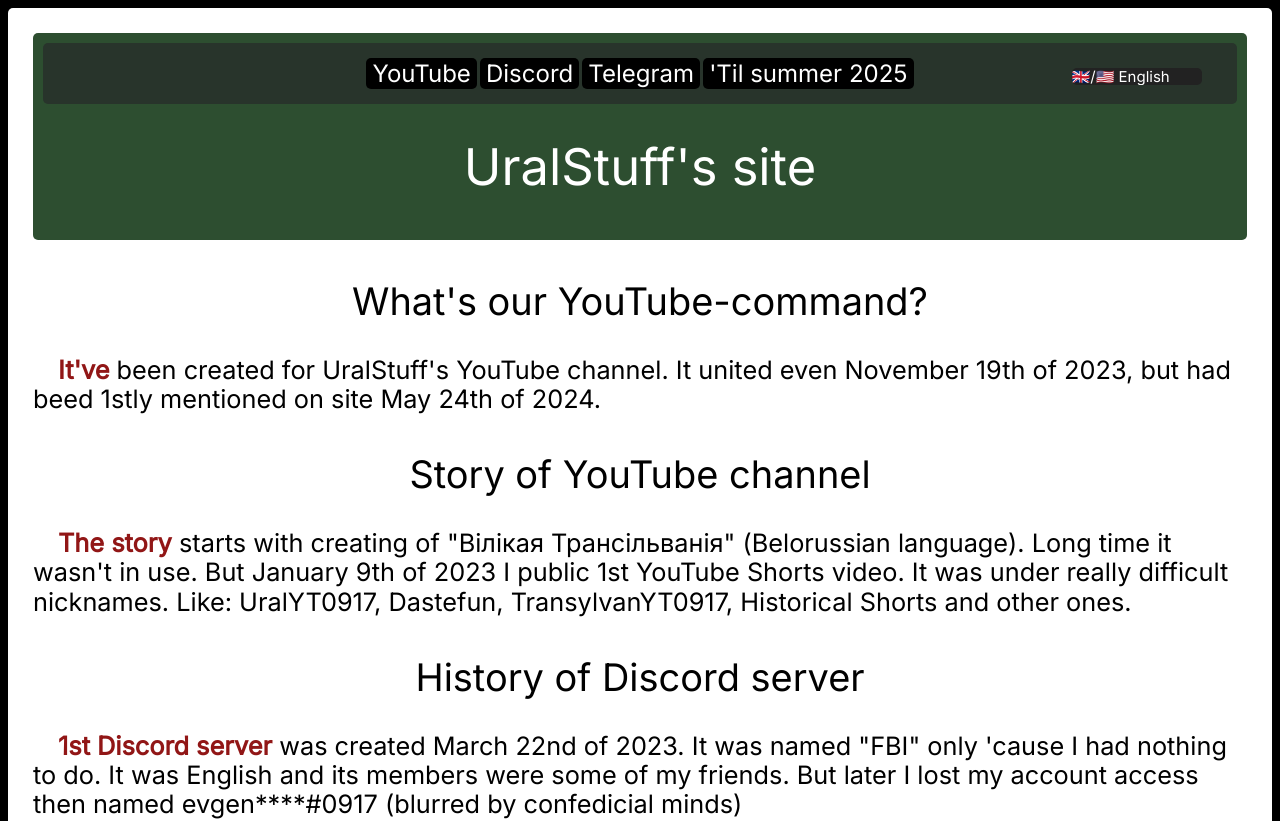
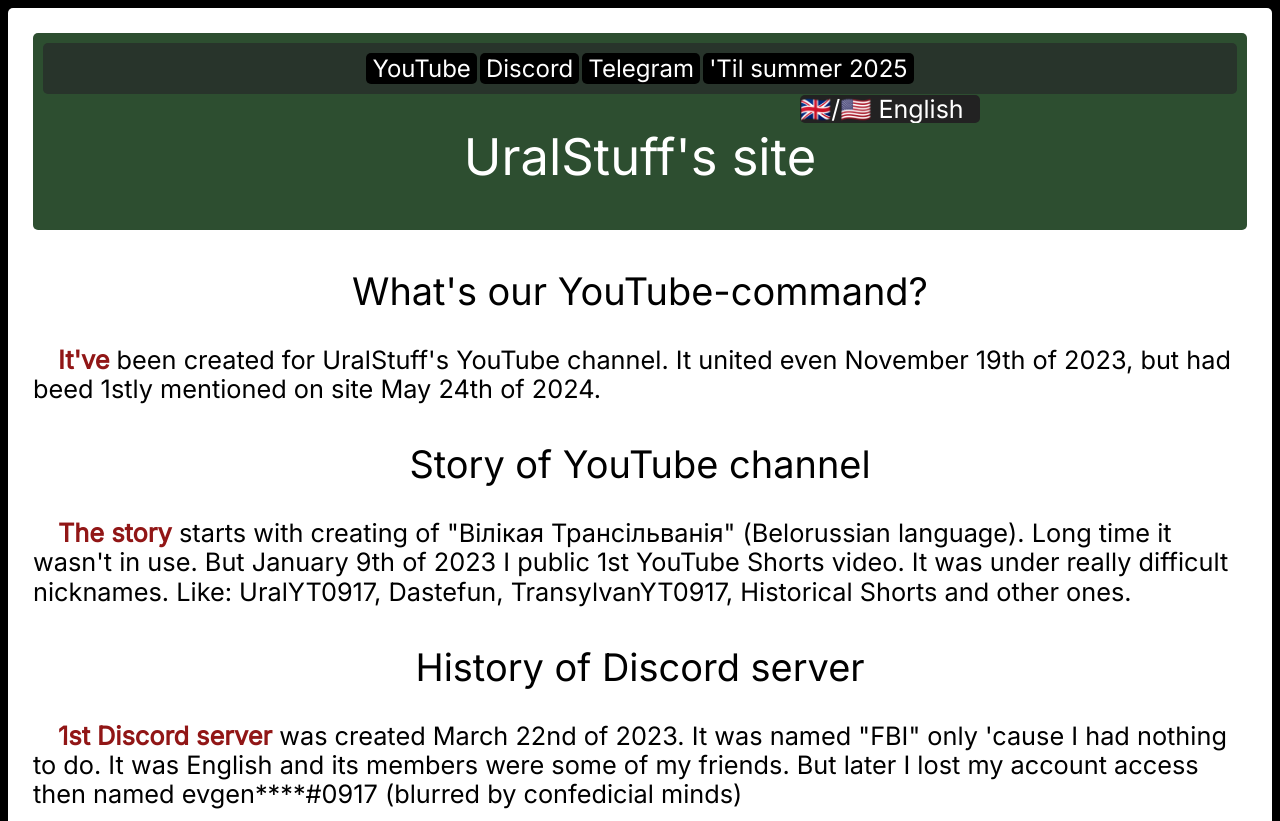
Before and after one commit to Troushy/Troushy.github.io, a plain HTML site: page en.html in a window 1280 px wide. Shown: the top 821 px of the page. Drawn offline with Linux system fonts and the light colour scheme.

Commit message:
v5.23.2.2-06

```diff
--- a/style.css
+++ b/style.css
@@ -55,7 +55,7 @@ button {
   text-decoration: none;
   background-color: #28342b;
 	border-radius: 5px;
-	padding: 15px;
+	padding: 10px;
 } select {
   -webkit-appearance: none;
   -moz-appearance: none;
@@ -67,7 +67,7 @@ button {
   border-color: black;
 	font-weight: 400;
 	font-style: normal;
-	font-size: 15px;
+	font-size: 25px;
   text-align: left;
 	border-radius: 5px;
   margin-inline: -2px;
```
Also changed, not shown: en.html (+1 -1 lines), ru.html (+3 -1 lines).
